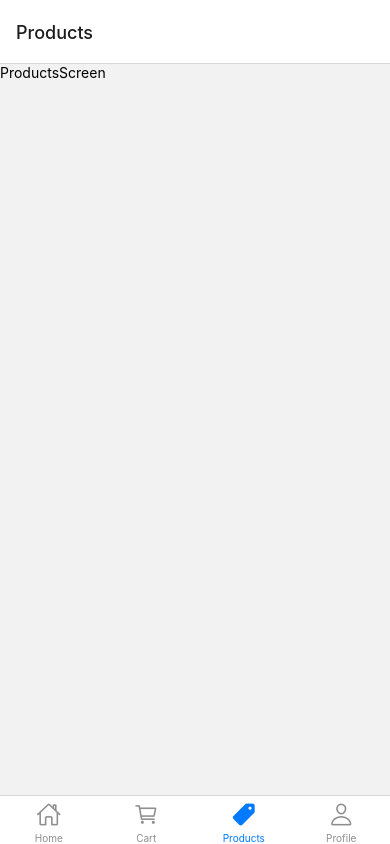
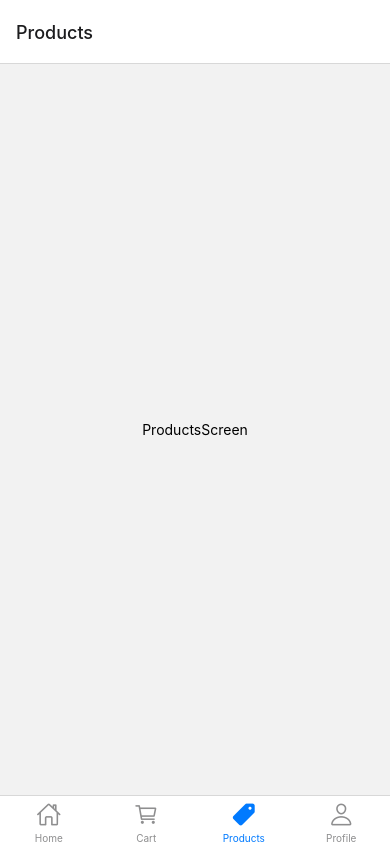
Before and after one commit to nithyakgeethanand/ZeroZilla, a React Native app: screen /Products in a window 390 px wide. Built offline with nearby package versions, Linux system fonts and the light colour scheme; no server answers.

Commit message:
fetch categories in Home screen

```diff
--- a/package.json
+++ b/package.json
@@ -23,7 +23,8 @@
     "react-native-reanimated": "^3.6.2",
     "react-native-safe-area-context": "^4.8.2",
     "react-native-screens": "^3.29.0",
-    "react-native-web": "~0.19.6"
+    "react-native-web": "~0.19.6",
+    "react-query": "^3.39.3"
   },
   "devDependencies": {
     "@babel/core": "^7.20.0"
--- a/screens/CartScreen.js
+++ b/screens/CartScreen.js
@@ -1,12 +1,20 @@
-import { View, Text } from 'react-native'
+import { View, Text, StyleSheet } from 'react-native'
 import React from 'react'
 
 const CartScreen = () => {
   return (
-    <View>
+    <View style={styles.container}>
       <Text>CartScreen</Text>
     </View>
   )
 }
 
 export default CartScreen
+
+const styles = StyleSheet.create({
+  container: {
+      flex: 1,
+      alignItems: "center",
+      justifyContent: "center",
+  }
+})
--- a/screens/HomeScreen.js
+++ b/screens/HomeScreen.js
@@ -1,10 +1,38 @@
 import { View, Text, StyleSheet } from 'react-native'
-import React from 'react'
+import React, { useEffect, useState } from 'react'
+import { BaseURL, screenHeight, screenWidth } from '../utils/constants';
+import { FlatList } from 'react-native-gesture-handler';
+import colors from '../utils/colors';
+import { TouchableOpacity } from 'react-native-web';
+import { useNavigation } from '@react-navigation/native';
 
 const HomeScreen = () => {
+  const navigation = useNavigation();
+  const [catagories, setCategories] = useState([]);
+
+  const getAllCategories = async () => {
+    try {
+      const url = BaseURL + 'products/categories';
+      const response = await fetch(url);
+      const json = await response.json();
+      setCategories(json);
+    } catch (error) {
+      console.error(error);
+    }
+  }
+
+  useEffect(() => {
+    getAllCategories();
+  }, []);
+
+
   return (
     <View style={styles.container}>
-      <Text>HomeScreen</Text>
+      {catagories.map((item, index) =>
+          <View style={styles.categorieContainer}>
+            <Text key={index}  style={styles.catagorieText}>{item.charAt(0).toUpperCase() + item.slice(1)}</Text>
+          </View>
+      )}
     </View>
   )
 }
@@ -12,9 +40,23 @@ const HomeScreen = () => {
 export default HomeScreen
 
 const styles = StyleSheet.create({
-    container: {
-        flex: 1,
-        alignItems: "center",
-        justifyContent: "center",
-    }
+  container: {
+    flex: 1,
+    alignItems: "center",
+    justifyContent: "center",
+  },
+  categorieContainer: {
+    width: screenWidth - 50,
+    height: screenHeight / 8,
+    alignItems: "center",
+    justifyContent: "center",
+    marginTop: 10,
+    borderRadius: 15,
+    backgroundColor: colors.blue
+  },
+  catagorieText: {
+    fontSize: 30,
+    color: colors.white,
+    fontWeight: "bold"
+  }
 })
--- a/screens/ProductsScreen.js
+++ b/screens/ProductsScreen.js
@@ -1,12 +1,20 @@
-import { View, Text } from 'react-native'
+import { View, Text, StyleSheet } from 'react-native'
 import React from 'react'
 
 const ProductsScreen = () => {
   return (
-    <View>
+    <View style={styles.container}>
       <Text>ProductsScreen</Text>
     </View>
   )
 }
 
 export default ProductsScreen
+
+const styles = StyleSheet.create({
+  container: {
+      flex: 1,
+      alignItems: "center",
+      justifyContent: "center",
+  }
+})
--- a/screens/ProfileScreen.js
+++ b/screens/ProfileScreen.js
@@ -1,12 +1,20 @@
-import { View, Text } from 'react-native'
+import { View, Text, StyleSheet } from 'react-native'
 import React from 'react'
 
 const ProfileScreen = () => {
   return (
-    <View>
+    <View style={styles.container}>
       <Text>ProfileScreen</Text>
     </View>
   )
 }
 
 export default ProfileScreen
+
+const styles = StyleSheet.create({
+  container: {
+      flex: 1,
+      alignItems: "center",
+      justifyContent: "center",
+  }
+})
--- /dev/null
+++ b/utils/colors.js
@@ -0,0 +1,5 @@
+export default {
+    loader: "#ACA7A7",
+    blue: "#4277F3",
+    white: "#FFFFFF"
+}
--- /dev/null
+++ b/utils/constants.js
@@ -0,0 +1,6 @@
+import { Dimensions } from "react-native";
+
+export const screenWidth = Dimensions.get('window').width;
+export const screenHeight = Dimensions.get('window').height;
+
+export const BaseURL = "https://fakestoreapi.com/";
```
Also changed, not shown: components/ErrorElement.js (added, +20 -0 lines), components/LoadingElement.js (added, +21 -0 lines), queries/products.js (added, +13 -0 lines), 1 other file (tests, documents, lock files or other folders).
